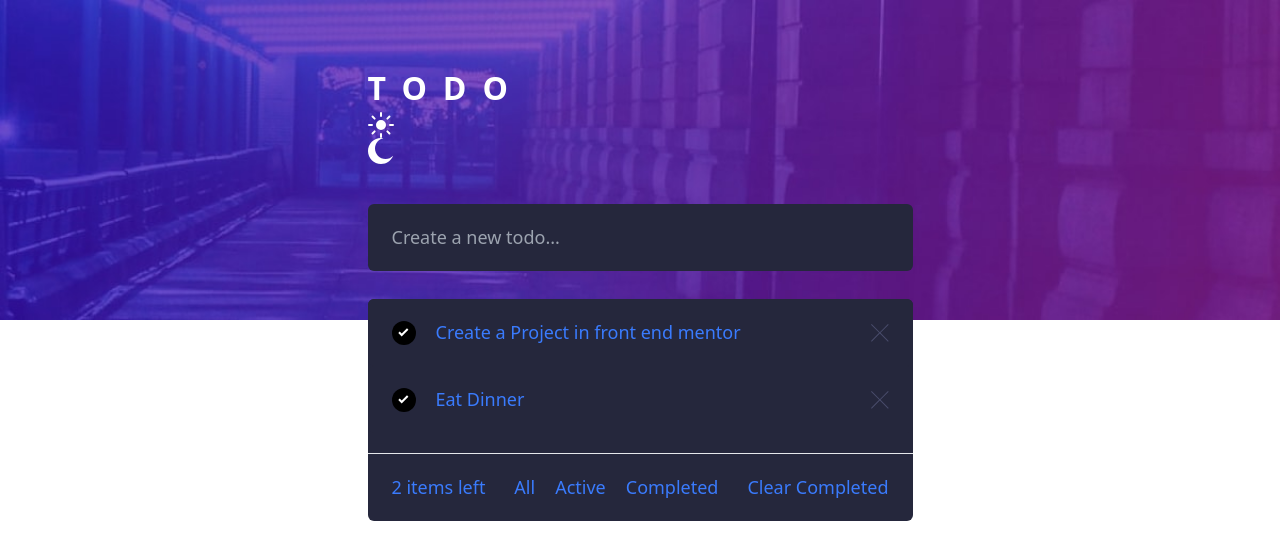
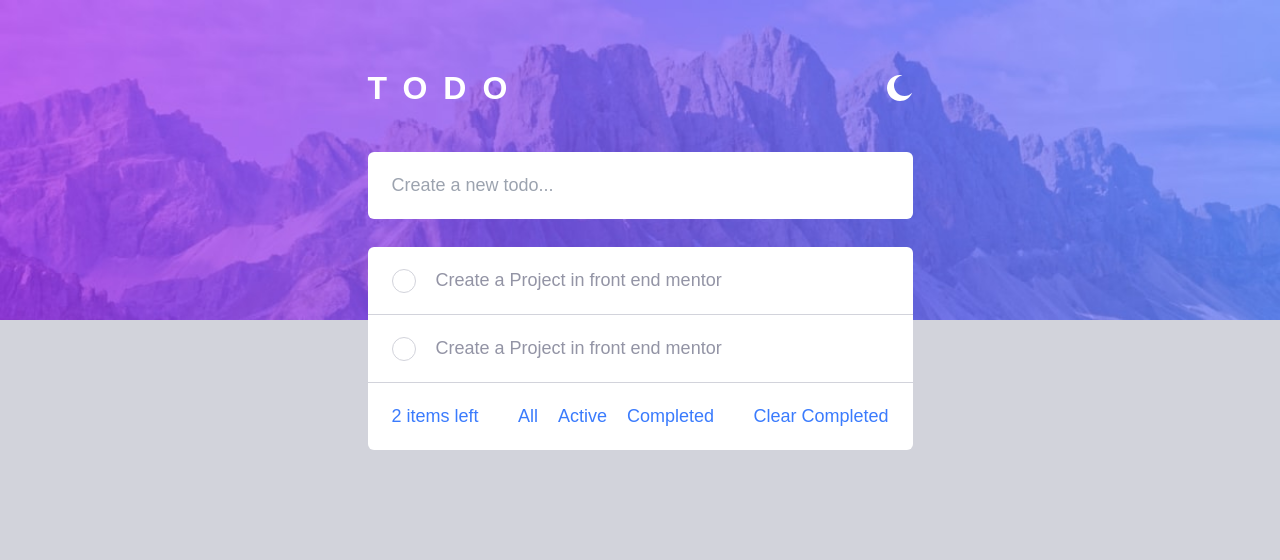
Before and after one commit to sijandahal/Todo-JS, a website: page index.html in a window 1280 px wide. Drawn offline with Linux system fonts and the light colour scheme.

Commit message:
added the designs and fixes isses

```diff
--- a/index.html
+++ b/index.html
@@ -1,5 +1,5 @@
 <!DOCTYPE html>
-<html lang="en">
+<html lang="en" class="dark">
 
 <head>
   <meta charset="UTF-8" />
@@ -13,54 +13,82 @@
   <link rel="stylesheet" href="./dist/output.css" />
   <script src="./script.js" defer></script>
   <title>Frontend Mentor | Todo app</title>
+  <script>
+    // On page load or when changing themes, best to add inline in `head` to avoid FOUC
+    if (
+      localStorage.theme === "dark" ||
+      (!("theme" in localStorage) &&
+        window.matchMedia("(prefers-color-scheme: dark)").matches)
+    ) {
+      document.documentElement.classList.add("dark");
+    } else {
+      document.documentElement.classList.remove("dark");
+    }
+
+    // Whenever the user explicitly chooses light mode
+    localStorage.theme = "light";
+
+    // Whenever the user explicitly chooses dark mode
+    localStorage.theme = "dark";
+    // Whenever the user explicitly chooses to respect the OS preference
+    localStorage.removeItem("theme");
+  </script>
 </head>
 
-<body>
-  <header class="bg-no-repeat bg-cover pb-80"></header>
+<body class="dark:bg-dark-blue bg-light-graying-blue">
+  <header class="bg-no-repeat bg-cover pb-80 dark:bg-pink-800 site-header"></header>
   <main class="max-w-[37.0625rem] w-full mx-auto px-6 relative -mt-64">
     <div class="wrapper">
-      <div class="mb-10 top-wrapper">
+      <div class="flex items-center justify-between mb-10 top-wrapper">
         <h1 class="text-[2rem] uppercase tracking-[1rem] font-bold text-white">
           Todo
         </h1>
-        <div class="mode-switcher">
-          <img src="./images/icon-sun.svg" alt="" />
-          <img src="./images/icon-moon.svg" alt="" />
-        </div>
+        <button class="flex items-center mode-switcher">
+          <img src="./images/icon-sun.svg" alt="Lighticon" class="theme-toggle-light-icon" />
+          <img src="./images/icon-moon.svg" alt="Darkicon" class="theme-toggle-dark-icon" />
+        </button>
       </div>
       <form class="form-todo">
-        <input type="text" class="w-full px-6 py-5 rounded-md todoinput bg-dark-desaturated-blue"
+        <input type="text" class="w-full px-6 py-5 bg-white rounded-md todoinput dark:bg-dark-desaturated-blue"
           placeholder="Create a new todo..." id="todoinput" />
       </form>
 
-      <div class="w-full rounded-md bg-dark-desaturated-blue mt-7">
-        <div class="mb-5 todo--items--wrap">
+      <div class="w-full bg-white rounded-md dark:bg-dark-desaturated-blue mt-7">
+        <div class="rounded-md todo--items--wrap">
           <div
-            class="flex items-center justify-between w-full px-6 py-5 rounded-md cursor-move todo--list bg-dark-desaturated-blue draggable" draggable="true">
+            class="flex items-center justify-between w-full px-6 py-5 border-b cursor-move border-light-graying-blue todo--list dark:bg-dark-desaturated-blue draggable"
+            draggable="true">
             <div class="flex items-center event">
-              <span class="inline-flex items-center justify-center w-6 h-6 mr-5 bg-black rounded-full check">
+              <span class="inline-flex items-center justify-center w-6 h-6 mr-5 rounded-full checkmark check">
                 <img src="./images/icon-check.svg" alt="Checkmark" />
               </span>
-              <p>Create a Project in front end mentor</p>
+              <p class="text-dark-grayish-blue">
+                Create a Project in front end mentor
+              </p>
+            </div>
+            <button class="cross">
+              <img src="./images/icon-cross.svg" alt="" />
+            </button>
+          </div>
+            <div
+            class="flex items-center justify-between w-full px-6 py-5 border-b cursor-move border-light-graying-blue todo--list dark:bg-dark-desaturated-blue draggable"
+            draggable="true">
+            <div class="flex items-center event">
+              <span class="inline-flex items-center justify-center w-6 h-6 mr-5 rounded-full checkmark check">
+                <img src="./images/icon-check.svg" alt="Checkmark" />
+              </span>
+              <p class="text-dark-grayish-blue">
+                Create a Project in front end mentor
+              </p>
             </div>
             <button class="cross">
               <img src="./images/icon-cross.svg" alt="" />
             </button>
           </div>
 
-          <div
-            class="flex items-center justify-between w-full px-6 py-5 rounded-md cursor-move todo--list bg-dark-desaturated-blue draggable" draggable="true">
-            <div class="flex items-center event">
-              <span class="inline-flex items-center justify-center w-6 h-6 mr-5 bg-black rounded-full check">
-                <img src="./images/icon-check.svg" alt="Checkmark" />
-              </span>
-              <p>Eat Dinner</p>
-            </div>
 
-            <button class="cross">
-              <img src="./images/icon-cross.svg" alt="" />
-            </button>
-          </div>
+
+
         </div>
         <div class="relative flex justify-between bottom--wrapper md:order-1">
           <p class="todo-length"><span></span> items left</p>
@@ -69,7 +97,7 @@
             <a href="#" class="clearcomp">Clear Completed</a>
           </div>
           <div
-            class="absolute left-0 flex justify-center gap-5 px-6 py-5 transition-all rounded-md filter-buttons -bottom-24 state md:order-2 md:static bg-dark-desaturated-blue md:bg-transparent md:p-0">
+            class="absolute left-0 flex justify-center gap-5 px-6 py-5 transition-all bg-white rounded-md filter-buttons -bottom-24 state md:order-2 md:static dark:bg-dark-desaturated-blue md:bg-transparent md:p-0">
             <a href="#" class="all">All</a>
             <a href="#" class="active">Active</a>
             <a href="#" class="completed">Completed</a>
--- a/script.js
+++ b/script.js
@@ -29,7 +29,7 @@ function addTodos() {
   inputValue.value = "";
   todoItemsWrapper.innerHTML += `
   <div
-  class="flex items-center justify-between w-full px-6 py-5 rounded-md cursor-move todo--list bg-dark-desaturated-blue draggable" draggable = "true"
+  class="flex items-center justify-between w-full px-6 py-5 border-b cursor-move border-light-gray todo--list dark:bg-dark-desaturated-blue draggable" draggable = "true"
 >
   <div class="flex items-center event cursor-move" >
 
@@ -91,6 +91,7 @@ function clearCompleted() {
 let filterButtons = document.querySelector(".filter-buttons");
 filterButtons.addEventListener("click", (e) => {
   if (e.target.classList.contains("completed")) {
+
     let todoItems = document.querySelectorAll(".todo--list .event");
     todoItems.forEach((singleTodo) => {
       if (!singleTodo.classList.contains("line-through")) {
@@ -100,7 +101,7 @@ filterButtons.addEventListener("click", (e) => {
       }
     });
   } else if (e.target.classList.contains("active")) {
-    console.log("hello");
+
     let todoItems = document.querySelectorAll(".todo--list .event");
     todoItems.forEach((singleTodo) => {
       if (singleTodo.classList.contains("line-through")) {
@@ -161,3 +162,18 @@ function getDragAfterElement(container, y) {
     { offset: Number.NEGATIVE_INFINITY }
   ).element;
 }
+
+//darkmodetoggle
+
+const themeSwitcher = document.querySelector(".mode-switcher");
+const header = document.querySelector(".site-header");
+
+themeSwitcher.addEventListener("click", () => {
+  if ( document.documentElement.classList.contains("dark")) {
+    header.style.backgroundImage = "url('../images/bg-desktop-dark.jpg')";
+    document.documentElement.classList.toggle("dark");
+  } else {
+    document.documentElement.classList.toggle("dark");
+      header.style.backgroundImage = "url('../images/bg-desktop-light.jpg')";
+  }
+});
--- a/src/input.css
+++ b/src/input.css
@@ -5,13 +5,13 @@
 @layer base {
   body {
     @apply text-primary-color;
-    font-family: Proxima Nova, system-ui, sans-serif;
+    font-family: 'Sora', sans-serif;
     font-size: 18px;
   }
 }
 
 header {
-  background-image: url("../images/bg-desktop-dark.jpg");
+  background-image: url('../images/bg-desktop-light.jpg');
 }
 
 .todo--items {
@@ -26,9 +26,6 @@ header {
     padding-bottom: 0;
 }
 
-.bottom--wrapper {
-    @apply border-t;
-}
 .todo--items li:not(:last-child) {
   @apply pb-5 mb-5 border-b;
 }
@@ -51,3 +48,76 @@ header {
         width: 100%;
     }
 }
+
+.dark .theme-toggle-light-icon {
+  display: block;
+}
+
+.dark .theme-toggle-dark-icon {
+  display: none;
+}
+
+.theme-toggle-light-icon {
+  display: none;
+}
+
+.dragging {
+  background: pink;
+}
+
+.checkmark {
+  @apply border border-light-graying-blue;
+}
+
+.event.line-through .checkmark {
+  border: 0;
+}
+
+.event.line-through .checkmark img {
+ display: block;
+}
+.event.line-through .checkmark::before{
+   display: block;
+  -webkit-mask : unset;
+}
+
+.checkmark:hover {
+  border: 0;
+}
+
+.checkmark:hover::before {
+  display: block;
+}
+
+.checkmark::before {
+content: "";
+display: none;
+  position: absolute;
+  inset: 0;
+  border-radius: 50px;
+  padding: 1px;
+  background:linear-gradient(160deg,hsl(192,100%,67%),hsl(280,87%,65%));
+  -webkit-mask:
+     linear-gradient(#fff 0 0) content-box,
+     linear-gradient(#fff 0 0);
+  -webkit-mask-composite: xor;
+          mask-composite: exclude;
+          transition: 0.3s ease-in-out all;
+}
+
+.checkmark {
+  position: relative;
+}
+
+.checkmark img {
+  display: none;
+  z-index: 1;
+}
+
+.todo--list:hover .cross {
+  @apply visible opacity-100;
+}
+.cross {
+  @apply opacity-0 invisible transition-[opacity] duration-300;
+
+}
--- a/tailwind.config.js
+++ b/tailwind.config.js
@@ -1,30 +1,32 @@
 /** @type {import('tailwindcss').Config} */
 module.exports = {
   content: ["**.{html,js}"],
+  darkMode: "class",
+
   theme: {
     extend: {
       colors: {
-        'primary-color': 'hsl(220,98%,61%)',
+        "primary-color": "hsl(220,98%,61%)",
         "gradient-color-one": "hsl(192,100%,67%)",
-      "gradient-color-two":"hsl(280,87%,65%)",
-      //lighttheme
-      "light-gray":"hsl(0,0%,98%)",
-      "light-bluish":"hsl(236,33%,92%)",
-      "light-gray":"hsl(236,33%,92%)",
-      "dark-grayish-blue":"hsl(236,9%,61%)",
-      "very-dark-grayish-blue":"hsl(235,19%,35%)",
-      //darktheme
-      "dark-blue":"hsl(235,21%,11%)",
-      "dark-desaturated-blue":"hsl(235,24%,19%)",
-      "light-grayish-blue":"hsl(234,39%,85%)",
-      "light-grayish-blue-hover":"hsl(236,33%,92%)",
-      "dark--theme--dark-grayish-blue":"hsl(234,11%,52%)",
-      "dark-theme-very-dark-grayish-blue":"hsl(233,14%,35%)",
-      "dark-theme-very-dark-grayish-blue2":"hsl(237,14%,26%)",
+        "gradient-color-two": "hsl(280,87%,65%)",
+        //lighttheme
+        "light-gray": "hsl(0,0%,98%)",
+        "light-bluish": "hsl(236,33%,92%)",
+        "light-graying-blue": "hsl(233,11%,84%)",
+        "dark-grayish-blue": "hsl(236,9%,61%)",
+        "very-dark-grayish-blue": "hsl(235,19%,35%)",
+        //darktheme
+        "dark-blue": "hsl(235,21%,11%)",
+        "dark-desaturated-blue": "hsl(235,24%,19%)",
+        "light-grayish-blue": "hsl(234,39%,85%)",
+        "light-grayish-blue-hover": "hsl(236,33%,92%)",
+        "dark--theme--dark-grayish-blue": "hsl(234,11%,52%)",
+        "dark-theme-very-dark-grayish-blue": "hsl(233,14%,35%)",
+        "dark-theme-very-dark-grayish-blue2": "hsl(237,14%,26%)",
       },
       container: {
         center: true,
-        padding: "1.5625rem"
+        padding: "1.5625rem",
       },
     },
   },
```
Also changed, not shown: dist/output.css.
